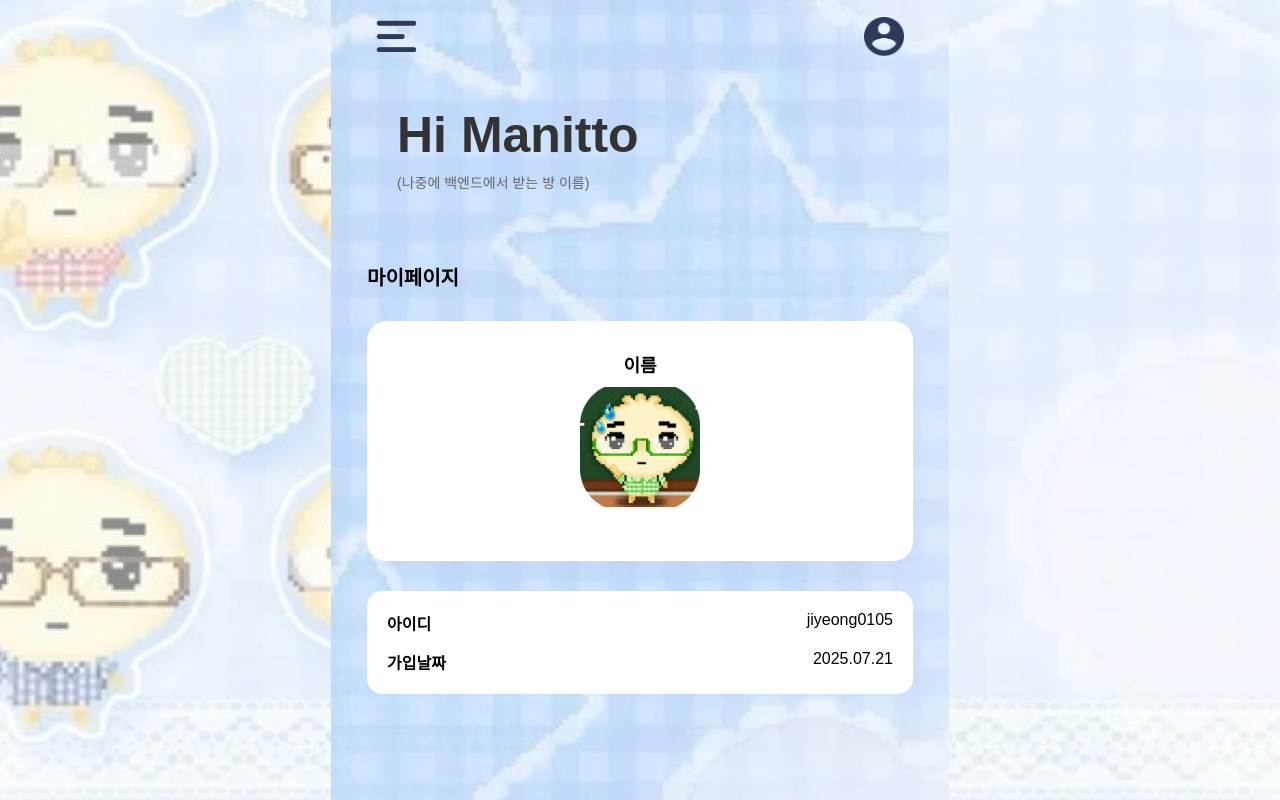
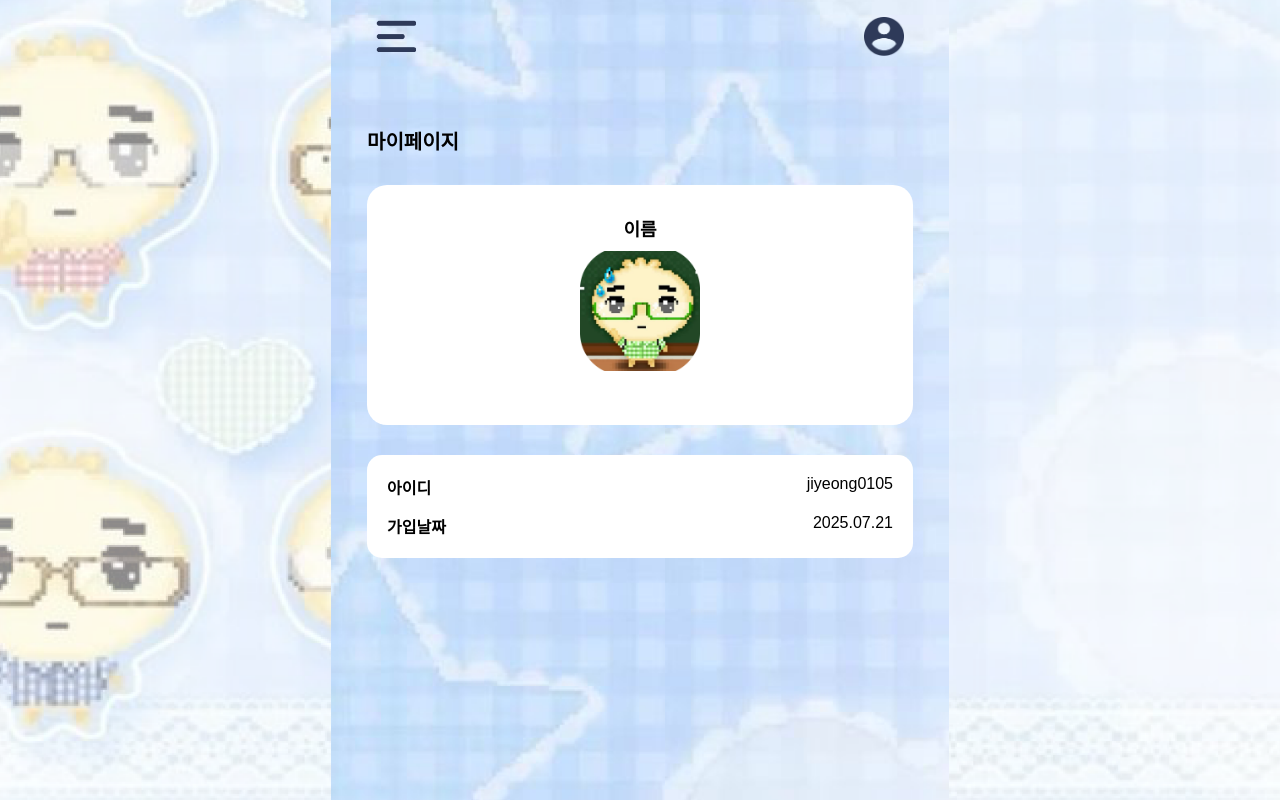
Before and after one commit to HJiyeong/manitto_front, a React (Create React App) app: page /mypage in a window 1280 px wide. Built offline with nearby package versions, Linux system fonts and the light colour scheme; sample sign-in values are in the browser's storage; a web font is replaced by a local one.

Commit message:
[Add] 페이지별 라우팅 설정 변경 및 홈/방목록 페이지 API 연결

```diff
--- a/src/App.js
+++ b/src/App.js
@@ -28,7 +28,7 @@ function App() {
 
           {/** 로그인 후 접근 가능한 페이지 */}
           <Route
-            path="/home"
+            path="/home/:groupCode"
             element={
               <ProtectedRoute>
                 <HomePage />
@@ -60,7 +60,7 @@ function App() {
             }
           />
           <Route
-            path="/main"
+            path="/main/:groupCode"
             element={
               <ProtectedRoute>
                 <MainPage />
@@ -84,7 +84,7 @@ function App() {
             }
           />
           <Route
-            path="/mission"
+            path="/mission/:groupCode"
             element={
               <ProtectedRoute>
                 <MissionPage />
@@ -92,7 +92,7 @@ function App() {
             }
           />
           <Route
-            path="/missionwrite"
+            path="/missionwrite/:groupCode"
             element={
               <ProtectedRoute>
                 <MissionWritePage />
--- a/src/components/Layout1.js
+++ b/src/components/Layout1.js
@@ -7,7 +7,7 @@ import sidebarBg from '../assets/images/side_background.png';
 import mypageIcon from '../assets/images/ic_mypage.png';
 import sideIcon from '../assets/images/ic_side.png';
 
-const Layout1 = ({ children, innerBackground, roomName = '(나중에 백엔드에서 받는 방 이름)' }) => {
+const Layout1 = ({ children, innerBackground, roomName, roomDescription }) => {
   const [sidebarVisible, setSidebarVisible] = useState(false);
   const navigate = useNavigate();
 
@@ -25,8 +25,6 @@ const Layout1 = ({ children, innerBackground, roomName = '(나중에 백엔드
     cursor: 'pointer',
     transition: 'background-color 0.2s ease',
   };
-
-
 
   return (
     <div style={{
@@ -64,7 +62,7 @@ const Layout1 = ({ children, innerBackground, roomName = '(나중에 백엔드
             style={{
               width: '40px',
               height: '40px',
-              marginLeft : '5%',
+              marginLeft: '5%',
               backgroundImage: `url(${sideIcon})`,
               backgroundSize: 'contain',
               backgroundRepeat: 'no-repeat',
@@ -100,7 +98,7 @@ const Layout1 = ({ children, innerBackground, roomName = '(나중에 백엔드
               fontWeight: 'bold',
               color: '#333',
             }}>
-            Hi Manitto
+            {roomName}
           </h2>
           <p style={{
               marginTop: '8px',
@@ -108,7 +106,7 @@ const Layout1 = ({ children, innerBackground, roomName = '(나중에 백엔드
               fontSize: '14px',
               color: '#666',
             }}>
-            {roomName}
+            {roomDescription}
           </p>
         </div>
 
--- a/src/screens/HomePage.js
+++ b/src/screens/HomePage.js
@@ -1,12 +1,25 @@
 import React from 'react';
-import Layout1 from '../components/Layout1'
-import Getmanitto from '../assets/images/get_manitto.png'
-import { useNavigate } from 'react-router-dom';
+import Layout1 from '../components/Layout1';
+import Getmanitto from '../assets/images/get_manitto.png';
+import { useNavigate, useParams } from 'react-router-dom';
+import { getGroupDetails } from '../hooks/useGroup';
+import { useQuery } from '@tanstack/react-query';
 
 const HomePage = () => {
   const navigate = useNavigate();
+  const { groupCode } = useParams();
+
+  const { data: groupDetail, isLoading: isGroupLoading } = useQuery({
+    queryKey: ['groupDetail'],
+    queryFn: () => getGroupDetails(groupCode),
+    enabled: !!groupCode, // groupCode가 있을 때만 실행
+  });
+
+  const roomName = groupDetail?.name || '';
+  const roomDescription = groupDetail?.description || '';
+
   return (
-    <Layout1 roomName="몰입캠프1">
+    <Layout1 roomName={roomName} roomDescription={roomDescription}>
       <div style={{ textAlign: 'center' }}>
         <h1>나의 마니또는?</h1>
         <div
@@ -20,7 +33,7 @@ const navigate = useNavigate();
           }}
         >
           <button
-        onClick={() => navigate('/main')}
+            onClick={() => navigate(`/main/${groupCode}`)}
             style={{
               background: 'none',
               border: 'none',
--- a/src/screens/RoomListPage.js
+++ b/src/screens/RoomListPage.js
@@ -28,7 +28,6 @@ const RoomListPage = () => {
 
   return (
     <Layout innerBackground={startBg}>
-
       <div style={{
           width: '100%',
           minHeight: '100vh',
@@ -55,7 +54,7 @@ const RoomListPage = () => {
           roomList.map((room) => (
             <div
               key={room._id}   // 서버가 주는 고유 ID 사용 권장
-              onClick={() => navigate('/home')}
+              onClick={() => navigate(`/home/${room.inviteCode}`)}
               style={{
                 backgroundColor: 'rgba(0, 0, 0, 0.1)',
                 borderRadius: '20px',
```
Lines whose indentation alone changed are shown as unchanged.
